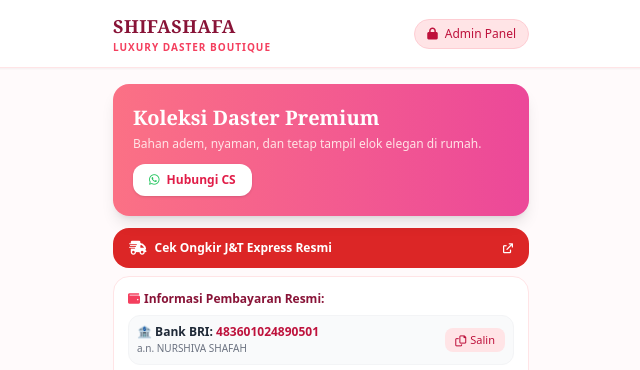
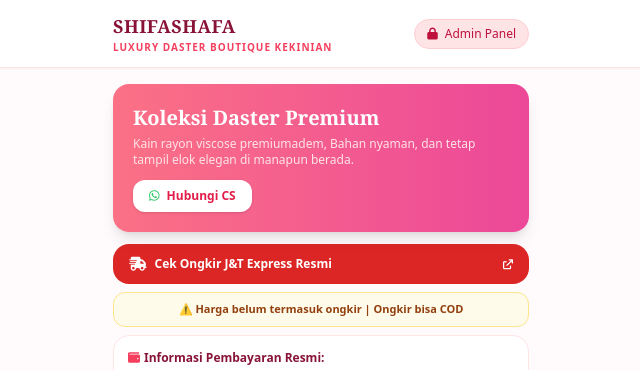
Before and after one commit to fotoshafaah99/web-daster, a plain HTML site: page index.html in a window 1280 px wide. Shown: the top 370 px of the page, without its empty margins (319-959 px from the left). Drawn offline with nearby package versions, Linux system fonts and the light colour scheme; no server answers.

Commit message:
Update index.html

```diff
--- a/index.html
+++ b/index.html
@@ -15,7 +15,7 @@
         <div class="max-w-md mx-auto px-4 py-3 flex items-center justify-between">
             <div>
                 <h1 class="font-serif font-bold text-lg text-rose-900 tracking-wide">SHIFASHAFA</h1>
-                <p class="text-[10px] text-rose-500 tracking-widest font-semibold uppercase">Luxury Daster Boutique</p>
+                <p class="text-[10px] text-rose-500 tracking-widest font-semibold uppercase">Luxury Daster Boutique Kekinian</p>
             </div>
             <button onclick="openAdminModal()" class="text-xs bg-rose-100 text-rose-700 px-3 py-1.5 rounded-full font-medium border border-rose-200 hover:bg-rose-200">
                 <i class="fa-solid fa-lock mr-1"></i> Admin Panel
@@ -27,14 +27,14 @@
     <div class="max-w-md mx-auto px-4 mt-4">
         <div class="bg-gradient-to-r from-rose-400 to-pink-500 text-white p-5 rounded-2xl shadow-lg relative overflow-hidden">
             <h2 class="font-serif text-xl font-bold mb-1">Koleksi Daster Premium</h2>
-            <p class="text-xs text-rose-100 mb-3">Bahan adem, nyaman, dan tetap tampil elok elegan di rumah.</p>
+            <p class="text-xs text-rose-100 mb-3">Kain rayon viscose premiumadem, Bahan nyaman, dan tetap tampil elok elegan di manapun berada.</p>
             <a href="https://wa.me/628561663426" target="_blank" class="inline-block bg-white text-rose-600 text-xs font-bold px-4 py-2 rounded-xl shadow hover:bg-rose-50">
                 <i class="fa-brands fa-whatsapp mr-1 text-green-500"></i> Hubungi CS
             </a>
         </div>
     </div>
 
-    <!-- Informasi Pembayaran Resmi & Tombol Cek Ongkir J&T -->
+    <!-- Informasi Pembayaran Resmi, Tombol Cek Ongkir J&T & Keterangan Ongkir -->
     <div class="max-w-md mx-auto px-4 mt-3 space-y-2">
         <!-- Tombol Cek Ongkir J&T Resmi -->
         <a href="https://jet.co.id/rates" target="_blank" class="w-full bg-red-600 hover:bg-red-700 text-white py-2.5 px-4 rounded-2xl shadow-xs text-xs font-bold flex items-center justify-between transition">
@@ -43,6 +43,11 @@
             </span>
             <i class="fa-solid fa-arrow-up-right-from-square text-[10px]"></i>
         </a>
+
+        <!-- Keterangan Ongkir Singkat -->
+        <div class="bg-amber-50 border border-amber-200 text-amber-800 px-3 py-2 rounded-xl text-[11px] font-semibold text-center">
+            ⚠️ Harga belum termasuk ongkir | Ongkir bisa COD
+        </div>
 
         <!-- Info Pembayaran -->
         <div class="bg-white p-3.5 rounded-2xl border border-rose-100 shadow-xs text-xs space-y-2">
```
